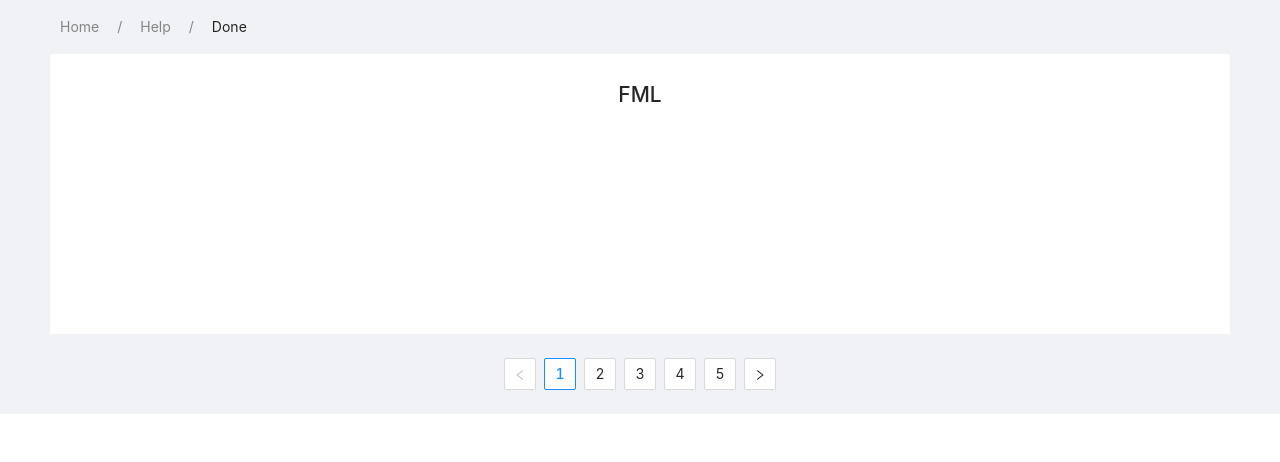
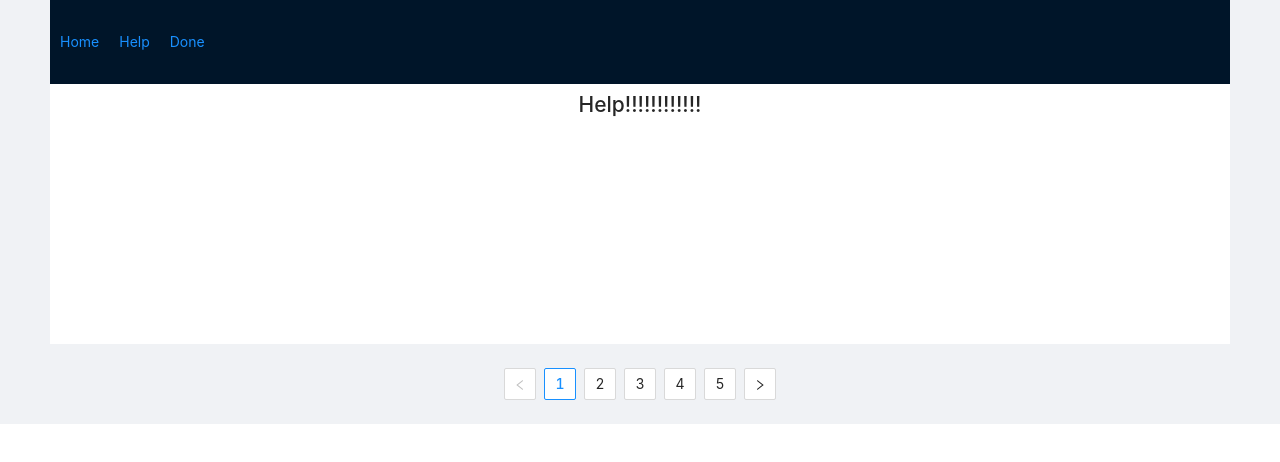
Before and after one commit to hayzechan/ReactRedux, a React (Create React App) app: page /help in a window 1280 px wide. Shown: the top 462 px of the page. Built offline with nearby package versions, Linux system fonts and the light colour scheme.

Commit message:
[Axios][Hayze] Added some css

```diff
--- a/src/App.css
+++ b/src/App.css
@@ -39,6 +39,7 @@
 
 .link{
   margin: 10px;
+  text-align: center;
 }
 .site-layout-content {
   min-height: 280px;
--- a/src/App.js
+++ b/src/App.js
@@ -10,30 +10,30 @@ import {
   Link
 } from "react-router-dom";
 import TodoDone from './component/TodoDone';
-import { Layout, Breadcrumb,Pagination } from 'antd';
+import { Layout, Pagination, Menu } from 'antd';
+import { TranslationOutlined } from '@ant-design/icons';
 
 function App() {
 
   const store = createStore(TodoReducer, window.__REDUX_DEVTOOLS_EXTENSION__ && window.__REDUX_DEVTOOLS_EXTENSION__())
-  const { Content, Footer } = Layout;
+  const { Header, Content, Footer } = Layout;
 
   return (
     <div className="App">
       <Layout className="layout">
-        <Content style={{ padding: '0 50px' }}>
+        <Header style={{ position: 'fixed', width: '100%', height: '0%' }}>
+          <Menu
+            theme='dark'
+            mode='horizontal'
+            defaultSelectedKeys={['1']}>
 
-          <Breadcrumb style={{ margin: '16px 0' }}>
-            <Breadcrumb.Item>
-              <Link className='link' to='/'>Home</Link>
-            </Breadcrumb.Item>
-            <Breadcrumb.Item>
-              <Link className='link' to='help'>Help</Link>
-            </Breadcrumb.Item>
-            <Breadcrumb.Item>
-              <Link className='link' to='done'>Done</Link>
-            </Breadcrumb.Item>
-          </Breadcrumb>
+            <Link className='link' to='/'>Home</Link>
+            <Link className='link' to='help'>Help</Link>
+            <Link className='link' to='done'>Done</Link>
+          </Menu>
+        </Header>
 
+        <Content style={{ padding: '0 50px', marginTop: 64 }}>
           <Provider store={store}>
             <Switch>
               <div className="site-layout-content" >
@@ -45,7 +45,7 @@ function App() {
           </Provider>
 
         </Content>
-        <Footer><Pagination defaultCurrent={1} total={50} pageSizeOptions='1' showLessItems='true' /></Footer>
+        <Footer><Pagination defaultCurrent={1} total={50} pageSizeOptions='1' showLessItems /></Footer>
       </Layout>
     </div >
 
--- a/src/component/Help.js
+++ b/src/component/Help.js
@@ -1,7 +1,7 @@
 const Help = () => {
     return (
         <div>
-            <h2>FML</h2>
+            <h2>Help!!!!!!!!!!!!</h2>
         </div>
     )
 }
```
